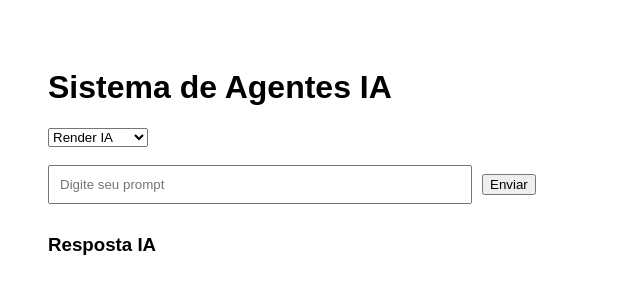
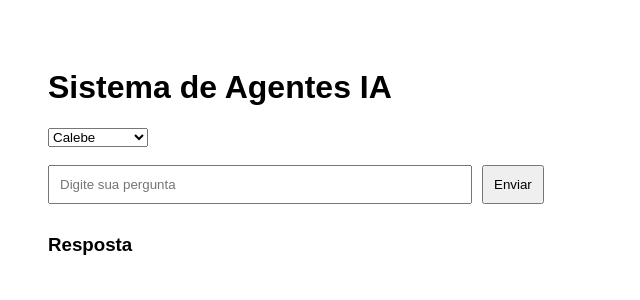
Before and after one commit to diego1987braga/casa75-app, a Next.js app: page / in a window 1280 px wide. Shown: the top 300 px of the page, without its empty margins (0-640 px from the left). Built offline with nearby package versions, Linux system fonts and the light colour scheme.

Commit message:
page.tsx

```diff
--- a/app/page.tsx
+++ b/app/page.tsx
@@ -2,43 +2,43 @@
 
 import { useState } from "react"
 
-export default function Home(){
+export default function Home() {
 
-const [msg,setMsg] = useState("")
-const [resp,setResp] = useState("")
-const [agent,setAgent] = useState("render")
+  const [msg, setMsg] = useState("")
+  const [resp, setResp] = useState("")
+  const [agent, setAgent] = useState("calebe")
 
-async function enviar(){
+  async function sendMessage() {
 
-const r = await fetch("/api/chat",{
-method:"POST",
-headers:{
-"Content-Type":"application/json"
+    const r = await fetch("/api/chat", {
+      method: "POST",
+      headers: {
+        "Content-Type": "application/json"
       },
-body:JSON.stringify({
-message:msg,
-agent:agent
+      body: JSON.stringify({
+        message: msg,
+        agent: agent
       })
     })
 
     const data = await r.json()
 
     setResp(data.resposta)
-
   }
 
-return(
-
+  return (
     <main style={{padding:40,fontFamily:"Arial"}}>
 
       <h1>Sistema de Agentes IA</h1>
 
-<select onChange={(e)=>setAgent(e.target.value)}>
-
+      <select
+        value={agent}
+        onChange={(e)=>setAgent(e.target.value)}
+      >
+        <option value="calebe">Calebe</option>
         <option value="render">Render IA</option>
         <option value="croqui">Croqui → 3D</option>
         <option value="moodboard">Moodboard</option>
-
       </select>
 
       <br/><br/>
@@ -47,23 +47,21 @@ return(
         style={{width:400,padding:10}}
         value={msg}
         onChange={(e)=>setMsg(e.target.value)}
-placeholder="Digite seu prompt"
+        placeholder="Digite sua pergunta"
       />
 
-<button onClick={enviar} style={{marginLeft:10}}>
+      <button
+        style={{marginLeft:10,padding:10}}
+        onClick={sendMessage}
+      >
         Enviar
       </button>
 
       <div style={{marginTop:30}}>
-
-<h3>Resposta IA</h3>
-
+        <h3>Resposta</h3>
         <p>{resp}</p>
-
       </div>
 
     </main>
-
   )
-
 }
```
Lines whose indentation alone changed are shown as unchanged.
